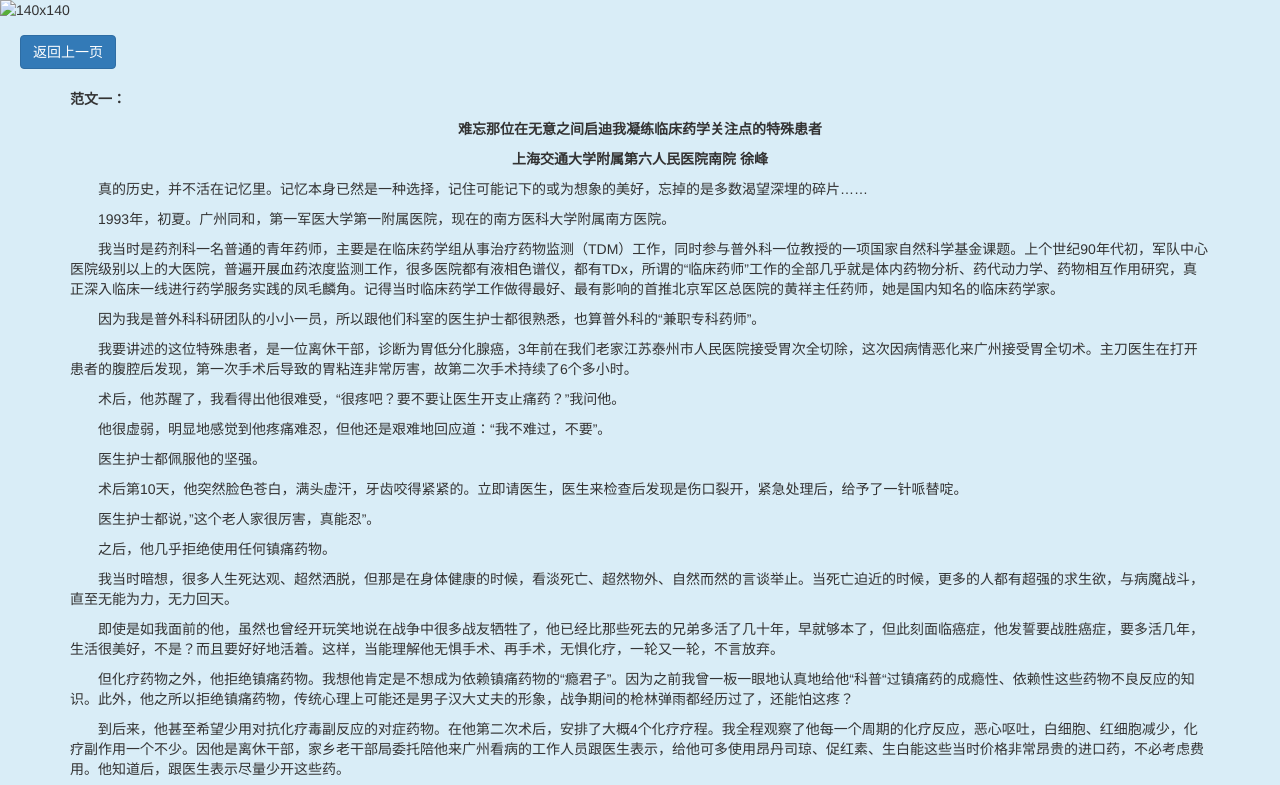
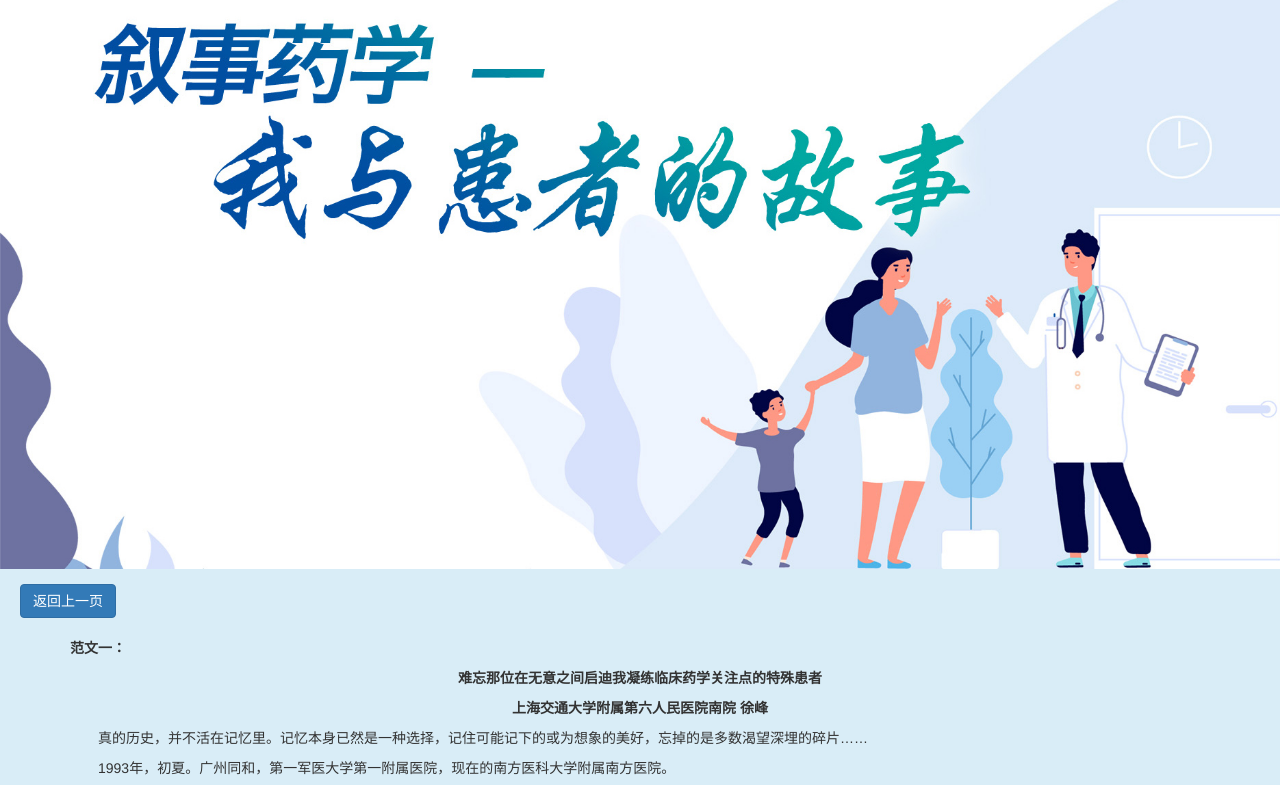
Before and after one commit to cokecoo/xsyx, a plain HTML site: page passage.html in a window 1280 px wide. Shown: the top 785 px of the page. Drawn offline with Linux system fonts and the light colour scheme.

Commit message:
Update passage.html

```diff
--- a/passage.html
+++ b/passage.html
@@ -15,7 +15,7 @@
 		<div>
 			<div>
 			    <div>
-				    <img alt="140x140" class="center-block"src="img/bg-2.jpg" style="width: 100%;" />
+				    <img alt="140x140" class="center-block"src="img/bg-4.jpg" style="width: 100%;" />
 			    </div>
 			</div>
 		</div>
```
